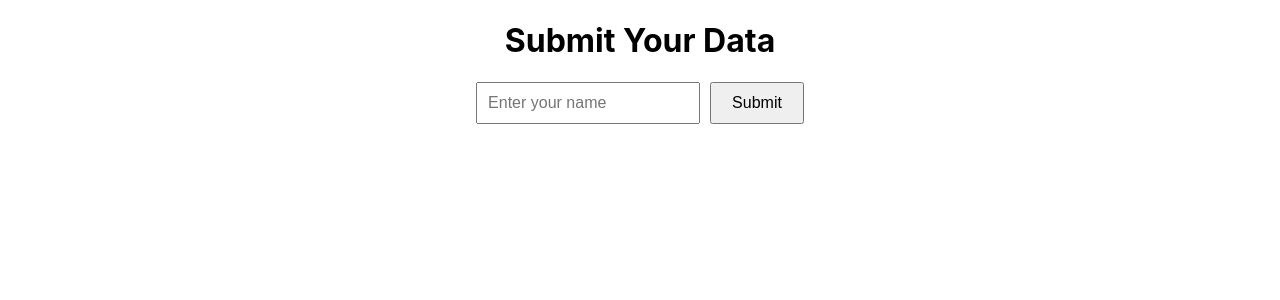
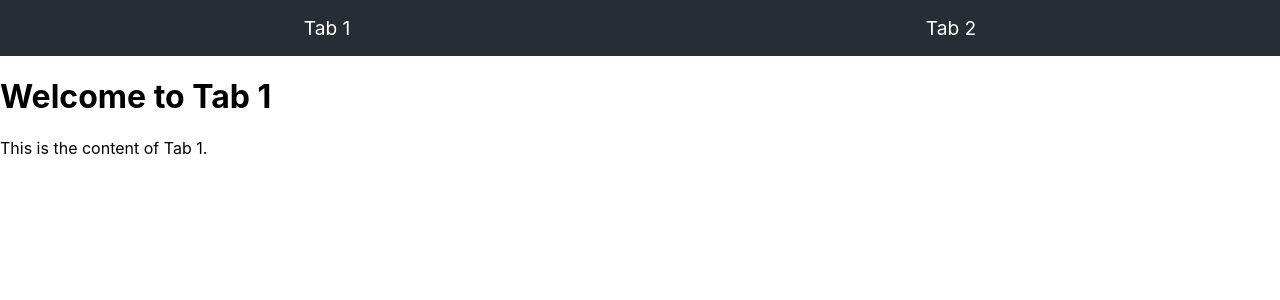
Before and after one commit to OakMilkCharlotte/apex-stat-tracker, a React (Create React App) app: page /tab1 in a window 1280 px wide. Shown: the top 300 px of the page. Built offline with nearby package versions, Linux system fonts and the light colour scheme.

Commit message:
Adding tab navigation

```diff
--- a/package.json
+++ b/package.json
@@ -7,6 +7,7 @@
     "firebase": "^11.1.0",
     "react": "^19.0.0",
     "react-dom": "^19.0.0",
+    "react-router-dom": "^7.1.1",
     "react-scripts": "5.0.1"
   },
   "scripts": {
--- a/src/App.js
+++ b/src/App.js
@@ -1,63 +1,134 @@
-import logo from './logo.svg';
 import './App.css';
 import React, {useState} from "react";
+import { BrowserRouter as Router, Routes, Route, Link } from "react-router-dom";
+import Tab1 from "./Tab1";
+import Tab2 from "./Tab2";
 import { database } from './firebase';
 import { ref, set } from "firebase/database";
 
-function SimpleForm() {
-  const [inputValue, setInputValue] = useState("");
 
-  const handleInputChange = (event) => {
-    setInputValue(event.target.value);
-  };
-
-  const handleSubmit = () => {
-    const userId = new Date().getTime(); // Generate a simple unique ID for the user
-    writeData(userId, inputValue, "example@example.com");
-    setInputValue(""); // Clear the input field after submission
-    alert("Data submitted successfully!");
-  };
-
-  const writeData = (userId, name, email) => {
-    set(ref(database, `users/${userId}`), {
-      username: name,
-      email: email,
-    })
-      .then(() => {
-        console.log("Data written successfully!");
-      })
-      .catch((error) => {
-        console.error("Error writing data:", error);
-      });
-  };
-
+function App() {
   return (
-    <div style={{ textAlign: "center", marginTop: "20px" }}>
-      <h1>Submit Your Data</h1>
-      <input
-        type="text"
-        placeholder="Enter your name"
-        value={inputValue}
-        onChange={handleInputChange}
-        style={{
-          padding: "10px",
-          fontSize: "16px",
-          width: "200px",
-        }}
-      />
-      <button
-        onClick={handleSubmit}
-        style={{
-          padding: "10px 20px",
-          marginLeft: "10px",
-          fontSize: "16px",
-          cursor: "pointer",
-        }}
-      >
-        Submit
-      </button>
-    </div>
+    <Router>
+      <div>
+        <nav style={styles.navbar}>
+          <Link to="/tab1" style={styles.link}>Tab 1</Link>
+          <Link to="/tab2" style={styles.link}>Tab 2</Link>
+        </nav>
+        <Routes>
+          <Route path="/tab1" element={<Tab1 />} />
+          <Route path="/tab2" element={<Tab2 />} />
+        </Routes>
+      </div>
+    </Router>
   );
 }
 
-export default SimpleForm;
+const styles = {
+  navbar: {
+    display: "flex",
+    justifyContent: "space-around",
+    padding: "1rem",
+    backgroundColor: "#282c34",
+    color: "white",
+  },
+  link: {
+    textDecoration: "none",
+    color: "white",
+    fontSize: "1.2rem",
+  },
+};
+
+export default App;
+
+
+
+// Form submission information
+
+
+// Split #
+// RP Gained
+// Rank
+// Team KP
+// Placement
+// Date
+// Map
+// HighFiveGod's Legend
+// TheGrumbleBear's Legend
+// OakMilkCharlotte's Legend
+// Reason we died
+
+
+
+
+
+
+
+
+
+
+
+
+
+
+
+
+
+
+// function SimpleForm() {
+//   const [inputValue, setInputValue] = useState("");
+
+//   const handleInputChange = (event) => {
+//     setInputValue(event.target.value);
+//   };
+
+//   const handleSubmit = () => {
+//     const userId = new Date().getTime(); // Generate a simple unique ID for the user
+//     writeData(userId, inputValue, "example@example.com");
+//     setInputValue(""); // Clear the input field after submission
+//     alert("Data submitted successfully!");
+//   };
+
+//   const writeData = (userId, name, email) => {
+//     set(ref(database, `users/${userId}`), {
+//       username: name,
+//       email: email,
+//     })
+//       .then(() => {
+//         console.log("Data written successfully!");
+//       })
+//       .catch((error) => {
+//         console.error("Error writing data:", error);
+//       });
+//   };
+
+//   return (
+//     <div style={{ textAlign: "center", marginTop: "20px" }}>
+//       <h1>Submit Your Data</h1>
+//       <input
+//         type="text"
+//         placeholder="Enter your name"
+//         value={inputValue}
+//         onChange={handleInputChange}
+//         style={{
+//           padding: "10px",
+//           fontSize: "16px",
+//           width: "200px",
+//         }}
+//       />
+//       <button
+//         onClick={handleSubmit}
+//         style={{
+//           padding: "10px 20px",
+//           marginLeft: "10px",
+//           fontSize: "16px",
+//           cursor: "pointer",
+//         }}
+//       >
+//         Submit
+//       </button>
+//     </div>
+//   );
+// }
+
+// export default SimpleForm;
--- /dev/null
+++ b/src/Tab1.js
@@ -0,0 +1,12 @@
+import React from "react";
+
+function Tab1() {
+  return (
+    <div>
+      <h1>Welcome to Tab 1</h1>
+      <p>This is the content of Tab 1.</p>
+    </div>
+  );
+}
+
+export default Tab1;
--- /dev/null
+++ b/src/Tab2.js
@@ -0,0 +1,12 @@
+import React from "react";
+
+function Tab2() {
+  return (
+    <div>
+      <h1>Welcome to Tab 2</h1>
+      <p>This is the content of Tab 2.</p>
+    </div>
+  );
+}
+
+export default Tab2;
```
Also changed, not shown: 1 other file (tests, documents, lock files or other folders).
